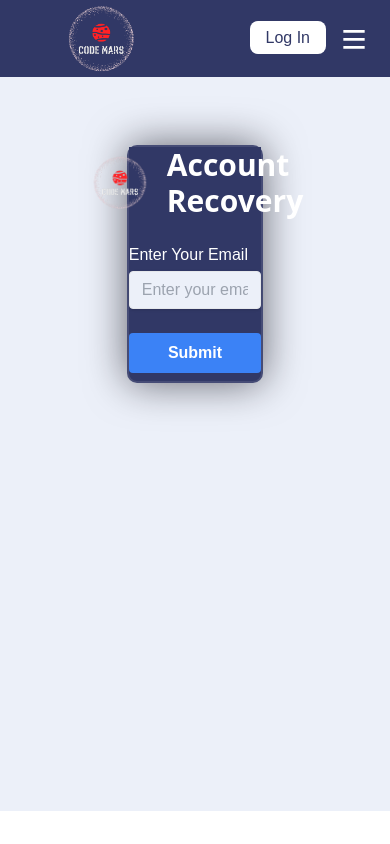
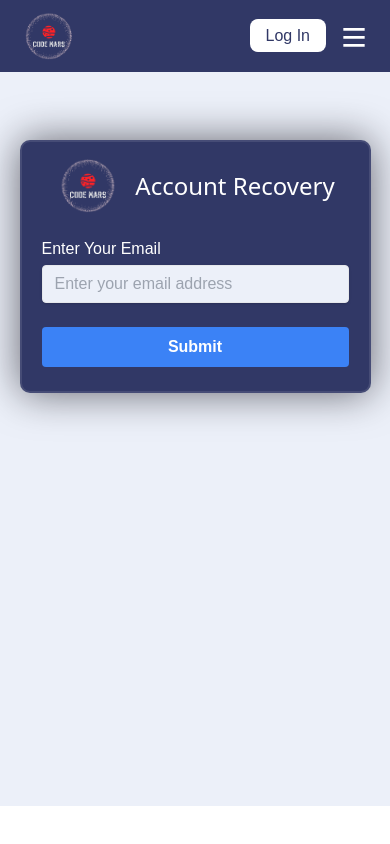
Before and after one commit to Anurag-Singh-Yadav/Code-Mars, a React (Vite) app: page /account-recovery in a window 390 px wide. Built offline with nearby package versions, Linux system fonts and the light colour scheme; no server answers.

Commit message:
responsiveness

```diff
--- a/src/components/user/Navbar.jsx
+++ b/src/components/user/Navbar.jsx
@@ -25,9 +25,9 @@ function Navbar({ isLogin }) {
         </div>
       )}
       <nav className="flex justify-between items-center bg-navcolor text-white px-inlineSection py-1 mt-0">
-        <div className="flex ml-10 items-center">
+        <div className="flex sm:ml-10 py-2 sm:py-0 items-center">
           <NavLink to="/">
-            <img src={assets.logo} alt="logo" className="w-20" />
+            <img src={assets.logo} alt="logo" className="w-14 sm:w-20" />
           </NavLink>
         </div>
 
--- a/src/components/user/RestPassword.jsx
+++ b/src/components/user/RestPassword.jsx
@@ -71,11 +71,11 @@ export default function RestPassword() {
     <div className="bg-mainbg h-[87vh] pt-1 relative">
       {!isCorrectEmail ? (<form
         onSubmit={submitHandler}
-        className="flex flex-col loginform w-[35%] mx-auto text-white bg-navcolor gap-4"
+        className="flex flex-col loginform lg:w-[35%] md:w-[50%] py-4 sm:w-[65%] w-[90%] mx-auto px-5 text-white bg-navcolor gap-4"
       >
         <div className="flex pb-2 justify-center gap-4 bg-navcolor items-center">
           <img src={assets.logo} className="w-16"></img>
-          <div className=" font-bold font-sans text-3xl items-baseline">
+          <div className=" font-normal sm:font-bold font-sans text-2xl sm:text-3xl items-baseline">
             Account Recovery
           </div>
         </div>
```
